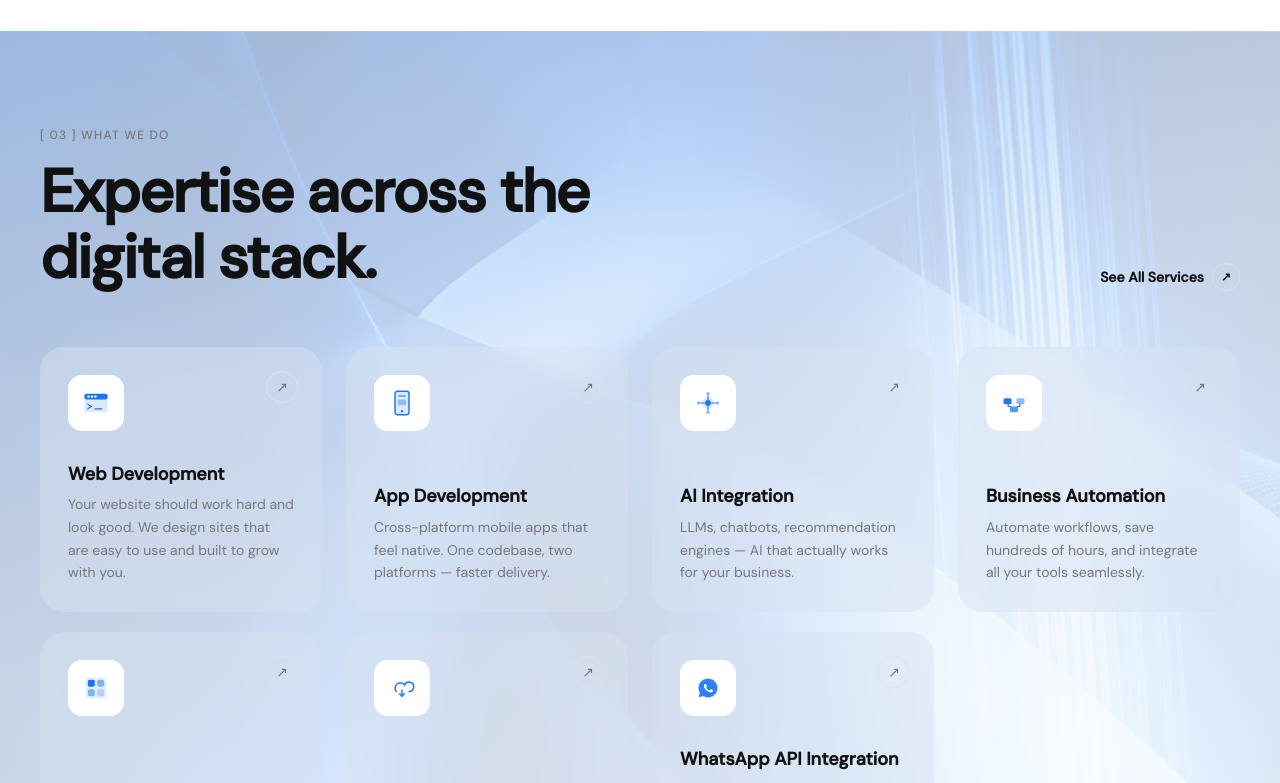
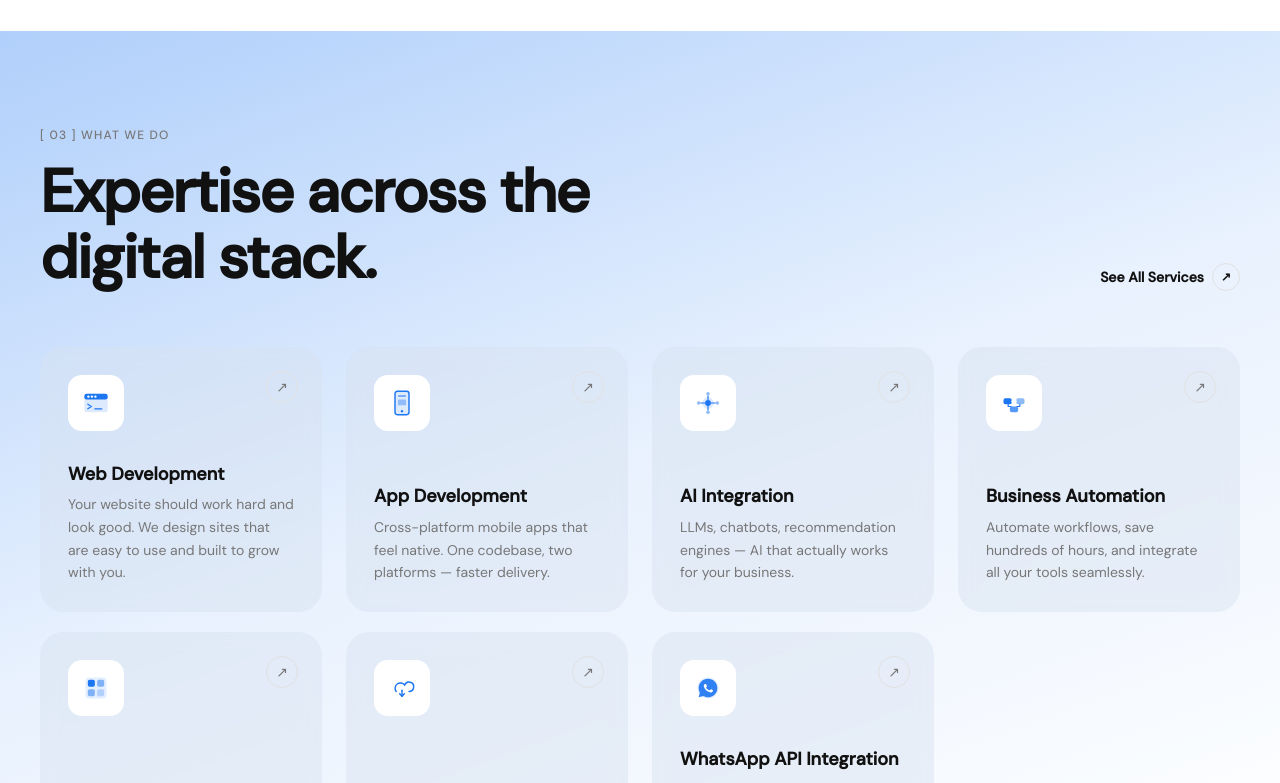
Before and after one commit to Satyam1013/macropage, a Next.js app: page / in a window 1280 px wide. Shown: the part 4920-5703 px from the top of the page. Built offline with nearby package versions, Linux system fonts and the light colour scheme; no server answers; a web font is replaced by a local one.

Commit message:
Drop the background image from Services, keep just the blue gradient
Revert to a plain CSS gradient backdrop (same color stops as before,
just without landing-bg.jpeg underneath and the now-unneeded z-10
wrappers). Verified in both themes.

Co-Authored-By: Claude Sonnet 5 <noreply@anthropic.com>

```diff
--- a/src/components/sections/ServicesSection.tsx
+++ b/src/components/sections/ServicesSection.tsx
@@ -94,32 +94,14 @@ export default function ServicesSection() {
   }
 
   return (
-    <section className="relative overflow-hidden px-10 py-24">
-      {/* Backdrop — a real image (not just a flat gradient) so the cards'
-          backdrop-blur has actual texture to blur; without it there was
-          nothing for the blur to act on, so the "glass" look never showed. */}
-      <div
-        className="absolute inset-0"
-        style={{
-          backgroundImage: "url(/landing-bg.jpeg)",
-          backgroundSize: "cover",
-          backgroundPosition: "center",
-          opacity: 0.6,
-        }}
-      />
-      {/* Tint, not a cover-up: this used to be fully opaque, which hid the
-          image completely — defeating the point of having it (nothing left
-          for the cards' backdrop-blur to actually blur). */}
-      <div
-        className="absolute inset-0"
-        style={{
-          background:
-            "linear-gradient(160deg, color-mix(in srgb, var(--accent) 35%, var(--bg)), color-mix(in srgb, var(--accent) 10%, var(--bg)) 45%, var(--bg) 92%)",
-          opacity: 0.75,
-        }}
-      />
-
-      <div className="relative z-10 flex justify-between items-end mb-14 flex-wrap gap-6">
+    <section
+      style={{
+        background:
+          "linear-gradient(160deg, color-mix(in srgb, var(--accent) 35%, var(--bg)), color-mix(in srgb, var(--accent) 10%, var(--bg)) 45%, var(--bg) 92%)",
+      }}
+      className="px-10 py-24"
+    >
+      <div className="flex justify-between items-end mb-14 flex-wrap gap-6">
         <div>
           <p
             style={{ color: "var(--muted)" }}
@@ -159,7 +141,7 @@ export default function ServicesSection() {
         </Link>
       </div>
       {/* Rows — each card knows its column index */}
-      <div className="relative z-10 flex flex-col gap-5">
+      <div className="flex flex-col gap-5">
         {rows.map((row, rowIdx) => (
           <div
             key={rowIdx}
```
